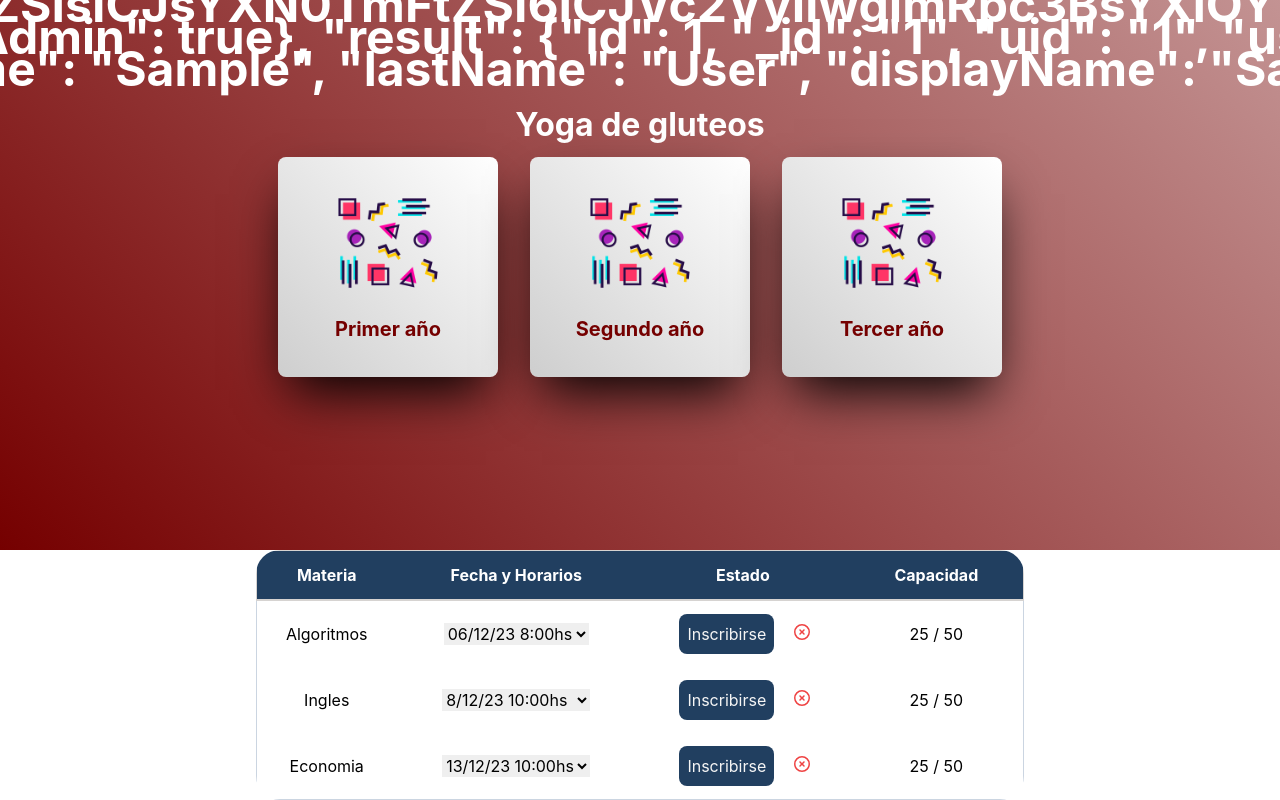
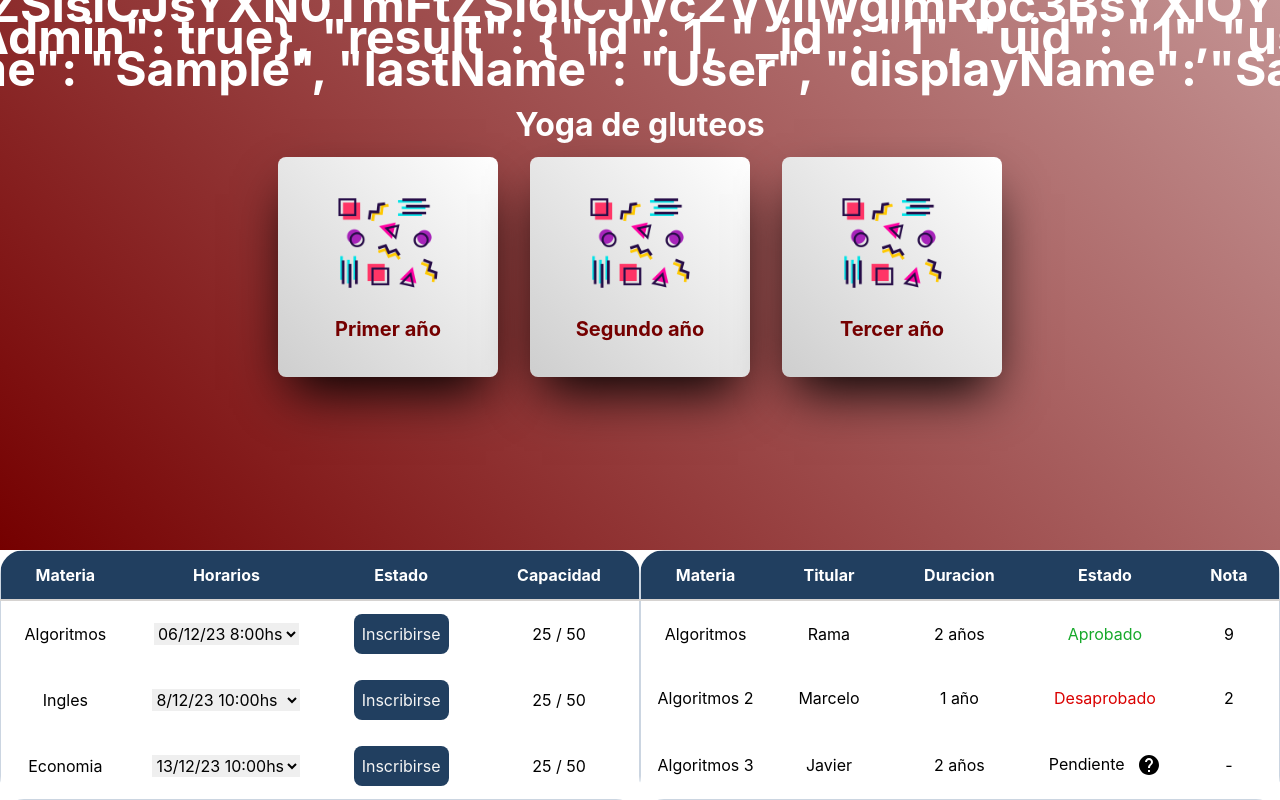
Before and after one commit to BrandonAlanDev/frontend-hilet, a React (Vite) app: page / in a window 1280 px wide. Shown: the part 250-1050 px from the top of the page. Built offline with nearby package versions, Linux system fonts and the light colour scheme; sample sign-in values are in the browser's storage.

Commit message:
Creado componente tabla. Creada tabla para el historial del alumno. Ajustada la tabladefinales junto con el componente tabla. Se agrego extensiones para los iconos provenientes de Material UI

```diff
--- a/package.json
+++ b/package.json
@@ -10,6 +10,10 @@
     "preview": "vite preview"
   },
   "dependencies": {
+    "@emotion/react": "^11.13.3",
+    "@emotion/styled": "^11.13.0",
+    "@mui/icons-material": "^6.0.2",
+    "@mui/material": "^6.0.2",
     "react": "^18.3.1",
     "react-dom": "^18.3.1",
     "react-icons": "^5.3.0",
--- a/src/Components/Final.jsx
+++ b/src/Components/Final.jsx
@@ -1,6 +1,5 @@
-import React from "react";
-import { useEffect, useState } from "react";
-import { FaRegCircleXmark } from "react-icons/fa6";
+import React, { useEffect, useState } from "react";
+import CancelIcon from '@mui/icons-material/Cancel';
 
 const Final = ({ carrera, materia, horarios, estadoInicial }) => {
   const [estado, setEstado] = useState(estadoInicial);
@@ -14,7 +13,11 @@ const Final = ({ carrera, materia, horarios, estadoInicial }) => {
         actual: precapacidad.actual + 1,
         limite: precapacidad.limite,
       }));
-    } else if (estado === "Inscripto") {
+    }
+  }
+
+  const cancelarInscripcion = () => {
+    if (estado === "Inscripto") {
       setEstado("Inscribirse");
       setCapacidad((precapacidad) => ({
         actual: precapacidad.actual - 1,
@@ -45,7 +48,7 @@ const Final = ({ carrera, materia, horarios, estadoInicial }) => {
         setEstilo("otro-button");
       }
     }
-  }, [estado]);
+  }, [estado, carrera]);
 
   return (
     <tr className="text-center">
@@ -60,10 +63,16 @@ const Final = ({ carrera, materia, horarios, estadoInicial }) => {
         </select>
       </td>
       <td>
-        <button className={`${estilo} rounded-lg p-2 m-3`} onClick={inscribirse}>
-          {estado}
-        </button>
-        <button className="text-red-500 p-2"><FaRegCircleXmark /></button>
+        <div className="flex justify-center items-center">
+          <button className={`${estilo} rounded-lg p-2 m-3`} onClick={inscribirse}>
+            {estado}
+          </button>
+          {estado === "Inscripto" && (
+            <button className="text-red-500 p-2" onClick={cancelarInscripcion}>
+              <h5>Cancelar<CancelIcon /></h5>
+            </button>
+          )}
+        </div>
       </td>
       <td>
         {capacidad.actual} / {capacidad.limite}
--- /dev/null
+++ b/src/Components/Historial.jsx
@@ -0,0 +1,32 @@
+import { useEffect, useState } from "react";
+import HelpIcon from '@mui/icons-material/Help';
+
+const Historial = ({ materia, titular, duracion, estadoInicial, notaInicial }) => {
+    const [estado, setEstado] = useState(estadoInicial);
+    const [nota, setNota] = useState(notaInicial);
+    const [estilo, setEstilo] = useState("");
+
+    useEffect(() => {
+        if (estado === "Aprobado") {
+            setEstilo("coloraprobado");
+        } else if (estado === "Pendiente") {
+            setEstilo("");
+        } else {
+            setEstilo("colordesaprobado");
+        }
+    }, [estado]);
+
+    return (
+        <tr className="text-center">
+            <td>{materia}</td>
+            <td>{titular}</td>
+            <td>{duracion}</td>
+            <td className={estilo}>
+                {estado} {estado === "Pendiente" && <HelpIcon className="inline ml-2" />}
+            </td>
+            <td>{notaInicial}</td>
+        </tr>
+    );
+};
+
+export default Historial;
--- /dev/null
+++ b/src/Components/Tabla.jsx
@@ -0,0 +1,23 @@
+
+const Tabla = ({ headers, children }) => {
+    return (
+        <div className="lg:mt-0 lg:h-[18vh] lg:min-h-[250px] lg:w-[60vw] overflow-hidden rounded-3xl items-center">
+            <div className="flex flex-row items-start justify-center w-full h-full">
+                <table className="border border-slate-300 w-full h-full">
+                    <thead className="bg-analista text-white border-b-2 border-stone-300">
+                        <tr>
+                            {headers.map((header, index) => (
+                                <th key={index} className="py-3 px-5 text-center">
+                                    {header}
+                                </th>
+                            ))}
+                        </tr>
+                    </thead>
+                    <tbody>{children}</tbody>
+                </table>
+            </div>
+        </div>
+    );
+};
+
+export default Tabla;
--- a/src/Layouts/TablaFinales.jsx
+++ b/src/Layouts/TablaFinales.jsx
@@ -1,7 +1,8 @@
 import { useState } from "react";
 import Final from "../Components/Final";
+import Tabla from "../Components/Tabla";
 
-const Tabla = () => {
+const TablaFinales = () => {
   const [finales, setFinal] = useState([
     {
       materia: "Algoritmos",
@@ -12,7 +13,7 @@ const Tabla = () => {
     {
       materia: "Ingles",
       carrera: "Analista de Sistemas",
-      horarios: ["8/12/23 10:00hs","16/12/23 10:00hs"],
+      horarios: ["8/12/23 10:00hs", "16/12/23 10:00hs"],
       estadoInicial: "Inscribirse",
     },
     {
@@ -24,19 +25,7 @@ const Tabla = () => {
   ]);
 
   return (
-    <>
-      <div className="lg:mt-0 lg:h-[18vh] lg:min-h-[250px] lg:w-[60vw] overflow-hidden rounded-3xl items-center">
-        <div className="flex flex-row items-start justify-center w-full h-full">
-          <table className="border border-slate-300 w-full h-full">
-            <thead className="bg-analista text-white border border-b-2 border-stone-300">
-              <tr>
-                <th className="py-3 px-5 text-center">Materia</th>
-                <th className="py-3 px-5 text-center">Fecha y Horarios</th>
-                <th className="py-3 px-5 text-center">Estado</th>
-                <th className="py-3 px-5 text-center">Capacidad</th>
-              </tr>
-            </thead>
-            <tbody>
+    <Tabla headers={["Materia","Horarios", "Estado","Capacidad"]}>
       {finales.map((final, index) => (
         <Final
           key={index}
@@ -46,12 +35,8 @@ const Tabla = () => {
           estadoInicial={final.estadoInicial}
         />
       ))}
-            </tbody>
-          </table>
-        </div>
-      </div>
-    </>
+    </Tabla>
   );
 };
 
-export default Tabla;
+export default TablaFinales;
--- /dev/null
+++ b/src/Layouts/TablaHistorial.jsx
@@ -0,0 +1,47 @@
+import { useState, useEffect } from "react"
+import Tabla from "../Components/Tabla"
+import Historial from "../Components/Historial"
+
+const TablaHistorial = () => {
+    const [historial, setHistorial] = useState([
+        {
+            Materia: "Algoritmos",
+            Titular: "Rama",
+            Duracion: "2 años",
+            estadoinicial: "Aprobado",
+            notainicial: "9"
+        },
+        {
+            Materia: "Algoritmos 2",
+            Titular: "Marcelo",
+            Duracion: "1 año",
+            estadoinicial: "Desaprobado",
+            notainicial: "2"
+        },
+        {
+            Materia: "Algoritmos 3",
+            Titular: "Javier",
+            Duracion: "2 años",
+            estadoinicial: "Pendiente",
+            notainicial: "-"
+        }
+    ])
+
+    return (
+        <Tabla headers={["Materia", "Titular", "Duracion", "Estado", "Nota"]}>
+            {historial.map((item, index) => (
+                <Historial
+                    key={index}
+                    materia={item.Materia}
+                    titular={item.Titular}
+                    duracion={item.Duracion}
+                    estadoInicial={item.estadoinicial}
+                    notaInicial={item.notainicial}
+                />
+            ))}
+        </Tabla>
+    );
+
+}
+
+export default TablaHistorial;
--- a/src/Pages/Indice.jsx
+++ b/src/Pages/Indice.jsx
@@ -3,7 +3,8 @@ import { useNavigate } from 'react-router-dom';
 import Navbar from '../Components/Navbar';
 import Baja from '../Components/Baja';
 import Final from '../Components/Final';
-import Tabla from '../Layouts/TablaFinales';
+import TablaFinales from '../Layouts/TablaFinales';
+import TablaHistorial from '../Layouts/TablaHistorial';
 
 const Indice = () => {
     const [nombre, setNombre] = useState('');
@@ -111,9 +112,10 @@ const Indice = () => {
             </div>
             {
             <div className="flex w-full items-center justify-center">
-                <Tabla/>
+                <TablaFinales/>
+                <TablaHistorial/>
             </div>
-            /* ACA ES DONDE PRUEBO COMO SE VEN LOS COMPONENTES */}
+            /* ACA ES DONDE PRUEBO COMO SE VEN LOS COMPONENTES /*<TablaFinales/> */}
             {/* ALT + FLECHITAS PARA IR MOVIENDO LOS COMENTARIOS */}
             {/* CIERRE SUPERIOR}
             <Baja final={final}/>
--- a/src/index.css
+++ b/src/index.css
@@ -286,3 +286,11 @@ code {
     transition: all 0.35s;
   }
 }
+
+.coloraprobado{
+  color:#16a92a;
+}
+
+.colordesaprobado{
+  color:#da0000;
+}
```
Also changed, not shown: 1 other file (tests, documents, lock files or other folders). Lines whose indentation alone changed are shown as unchanged.
